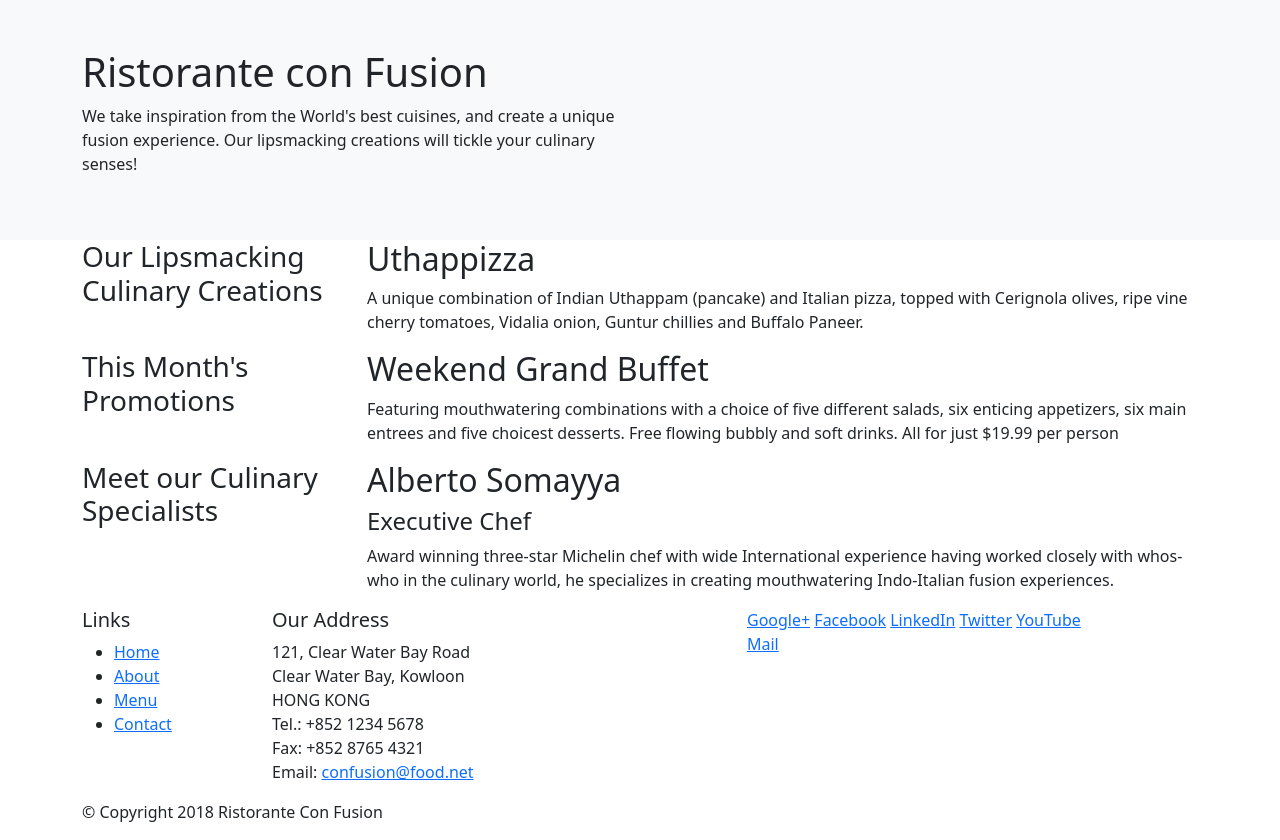
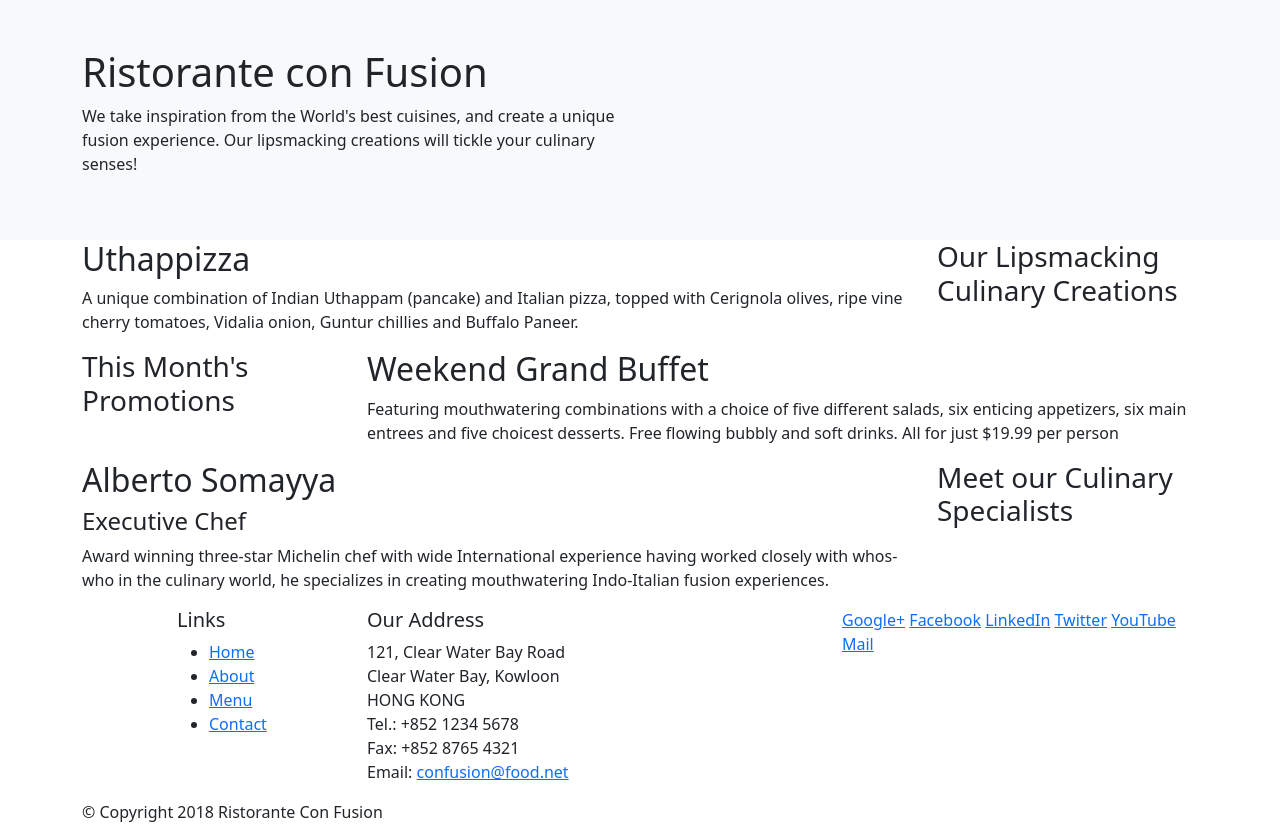
Before and after one commit to ncondes/getting-started-with-bootstrap, a website: page index.html in a window 1280 px wide. Drawn offline with nearby package versions, Linux system fonts and the light colour scheme.

Commit message:
class order and offset

```diff
--- a/index.html
+++ b/index.html
@@ -73,11 +73,13 @@
 
     <div class="container">
       <div class="row">
-        <div class="col-12 col-sm-4 col-md-3">
+        <!-- order -->
+        <!-- this put the content on the left and the tittle on the right (it means it swape the positions)-->
+        <div class="col-12 col-sm-4 order-sm-last col-md-3">
           <h3>Our Lipsmacking Culinary Creations</h3>
         </div>
         <!-- for xs block, for sm, ocupathe the remaining widh and ssame for md-->
-        <div class="col col-sm col-md">
+        <div class="col col-sm order-sm-first col-md">
           <h2>Uthappizza</h2>
           <p>
             A unique combination of Indian Uthappam (pancake) and Italian pizza,
@@ -103,10 +105,10 @@
       </div>
 
       <div class="row">
-        <div class="col-12 col-sm-4 col-md-3">
+        <div class="col-12 col-sm-4 order-sm-last col-md-3">
           <h3>Meet our Culinary Specialists</h3>
         </div>
-        <div class="col col-sm col-md">
+        <div class="col col-sm order-sm-first col-md">
           <h2>Alberto Somayya</h2>
           <h4>Executive Chef</h4>
           <p>
@@ -122,7 +124,8 @@
     <footer>
       <div class="container">
         <div class="row">
-          <div class="col-4 col-sm-2">
+          <!-- offset to move everything 1 column -->
+          <div class="col-4 offset-1 col-sm-2">
             <h5>Links</h5>
             <ul>
               <li><a href="#">Home</a></li>
```
